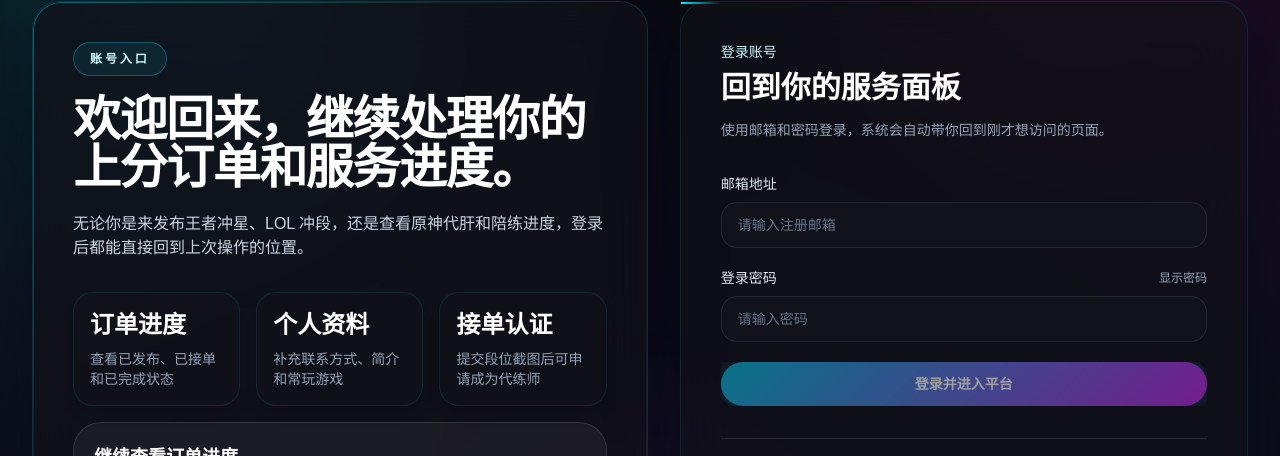
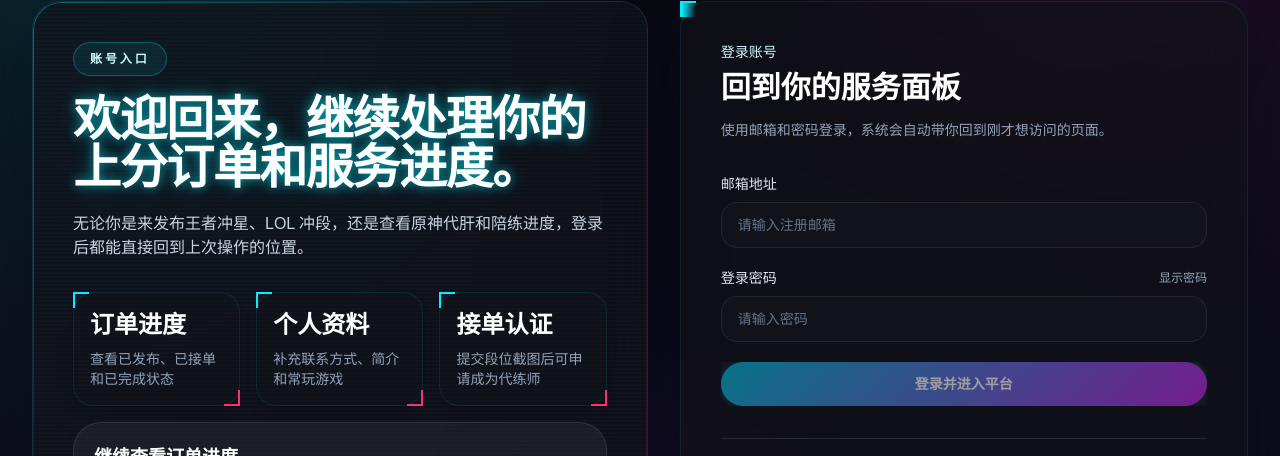
Before and after one commit to Mikeaaaa14/game-boosting-platform, a Vue app in the folder frontend/: page /login in a window 1280 px wide. Shown: the part 128-584 px from the top of the page. Built offline with nearby package versions, Linux system fonts and the light colour scheme; no server answers.

Commit message:
feat(frontend): cyberpunk styling for LoginView
Add scanline-overlay to hero-panel, cyber-corner to surface-card and stat-cards, and neon-text to the main heading.

```diff
--- a/frontend/src/views/LoginView.vue
+++ b/frontend/src/views/LoginView.vue
@@ -56,10 +56,10 @@ function togglePassword() {
 <template>
   <div class="page-shell">
     <div class="grid gap-8 lg:grid-cols-[1.04fr_0.96fr] lg:items-stretch">
-      <section class="hero-panel flex flex-col justify-between p-6 sm:p-8 lg:p-10">
+      <section class="hero-panel scanline-overlay flex flex-col justify-between p-6 sm:p-8 lg:p-10">
         <div class="space-y-5">
           <p class="eyebrow">账号入口</p>
-          <h1 class="section-title !text-4xl sm:!text-5xl">
+          <h1 class="section-title neon-text !text-4xl sm:!text-5xl">
             欢迎回来，继续处理你的上分订单和服务进度。
           </h1>
           <p class="section-copy max-w-2xl">
@@ -69,15 +69,15 @@ function togglePassword() {
 
         <div class="mt-8 grid gap-4">
           <div class="grid gap-4 sm:grid-cols-3">
-            <div class="stat-card">
+            <div class="stat-card cyber-corner">
               <p class="text-2xl font-semibold text-white">订单进度</p>
               <p class="mt-2 text-sm text-slate-400">查看已发布、已接单和已完成状态</p>
             </div>
-            <div class="stat-card">
+            <div class="stat-card cyber-corner">
               <p class="text-2xl font-semibold text-white">个人资料</p>
               <p class="mt-2 text-sm text-slate-400">补充联系方式、简介和常玩游戏</p>
             </div>
-            <div class="stat-card">
+            <div class="stat-card cyber-corner">
               <p class="text-2xl font-semibold text-white">接单认证</p>
               <p class="mt-2 text-sm text-slate-400">提交段位截图后可申请成为代练师</p>
             </div>
@@ -96,7 +96,7 @@ function togglePassword() {
         </div>
       </section>
 
-      <section class="surface-card p-6 sm:p-8 lg:p-10">
+      <section class="surface-card cyber-corner p-6 sm:p-8 lg:p-10">
         <div class="mb-8">
           <p class="text-sm font-medium text-primary-100">登录账号</p>
           <h2 class="mt-2 text-3xl font-semibold text-white">回到你的服务面板</h2>
```
